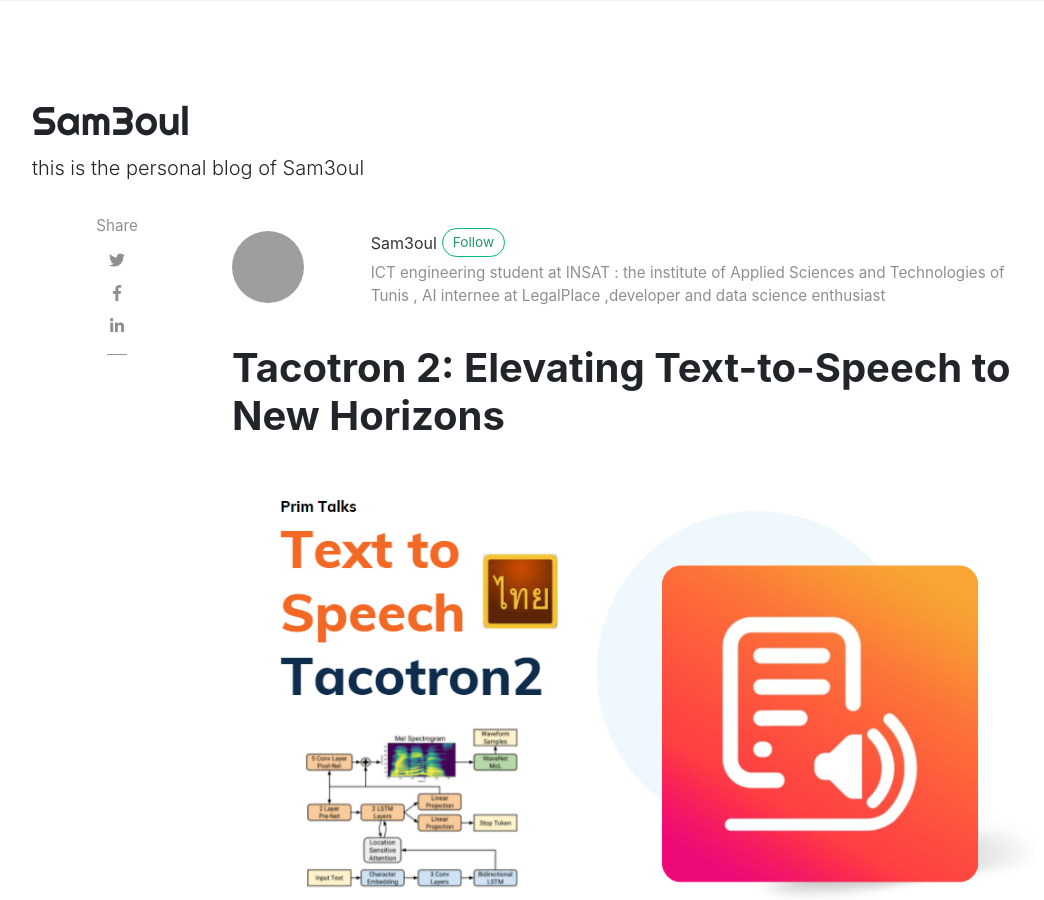
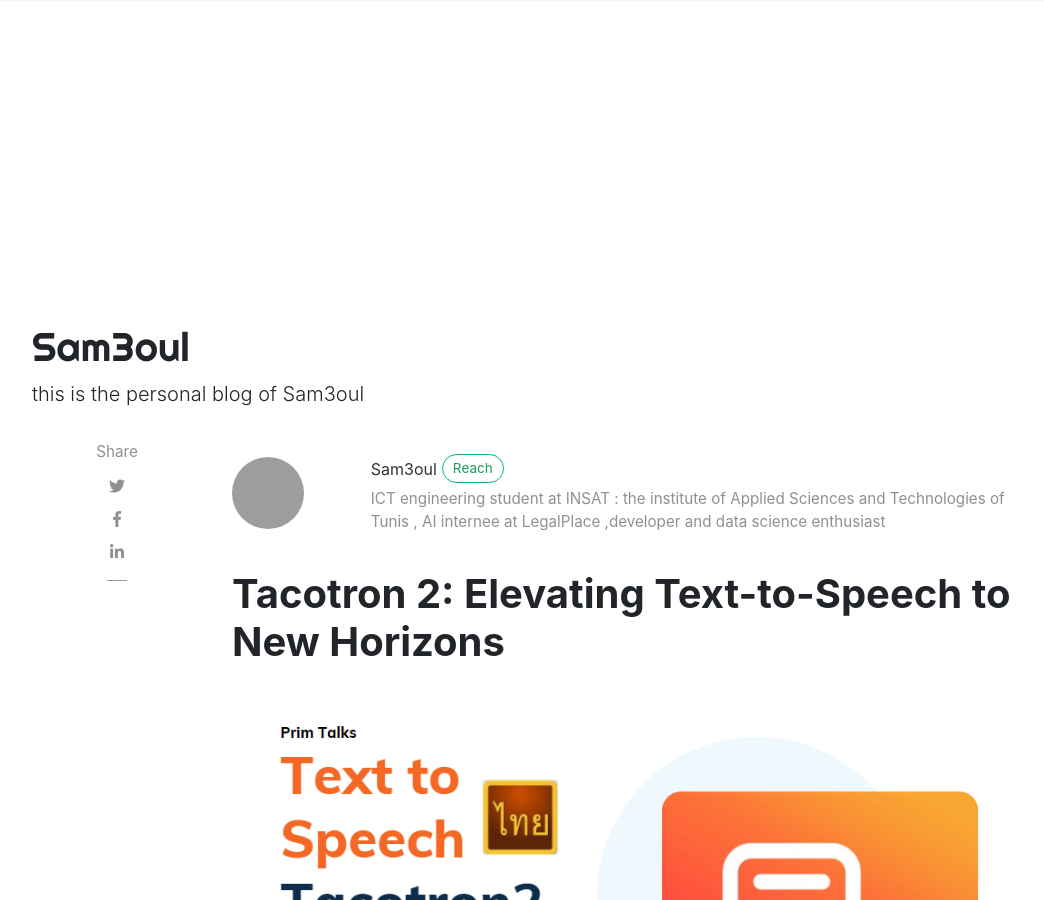
Before and after one commit to ismailsaid2001/Sam3oul.github.io, a Jekyll site: the page built from _posts/2023-08-27-Tacotron2-deep-dive.md, in a window 1280 px wide and 900 px high. Shown: the whole window, without its empty margins (53-1097 px from the left). Built offline with Jekyll 4.4.1, drawn with Linux system fonts in a browser that asks for light colours; nearby versions of some CDN libraries; comment, search, counter and statistics services are not loaded; some of the changed text lies outside the part shown; grey boxes are pictures that could not be loaded.

Commit message:
third update

```diff
--- a/_layouts/default.html
+++ b/_layouts/default.html
@@ -43,7 +43,7 @@
 
 <!-- Begin Menu Navigation
 ================================================== -->
-<nav class="navbar navbar-expand-lg navbar-light bg-white fixed-top mediumnavigation nav-down">
+<nav class="navbar navbar-expand-lg navbar-light bg-white mediumnavigation nav-down">
 
     <div class="container pr-0">
 
--- a/_layouts/post.html
+++ b/_layouts/post.html
@@ -32,7 +32,7 @@
                         {% endif %}
                     </div>
                     <div class="col-xs-12 col-md-9 col-lg-10 text-center text-md-left">
-                        <a target="_blank" class="link-dark" href="{{ author.web }}">{{ author.display_name }}</a><a target="_blank" href="{{ author.Linkedin}}" class="btn follow">Follow</a>
+                        <a target="_blank" class="link-dark" href="{{ author.web }}">{{ author.display_name }}</a><a target="_blank" href="{{ author.Linkedin}}" class="btn follow">Reach</a>
                         <span class="author-description">{{ author.description }}</span>
                     </div>
                 </div>
```
Also changed, not shown: _posts/2023-08-28-Elevenlabs-deep-dive.md (added), assets/images/ElevenLabs.png (added).
